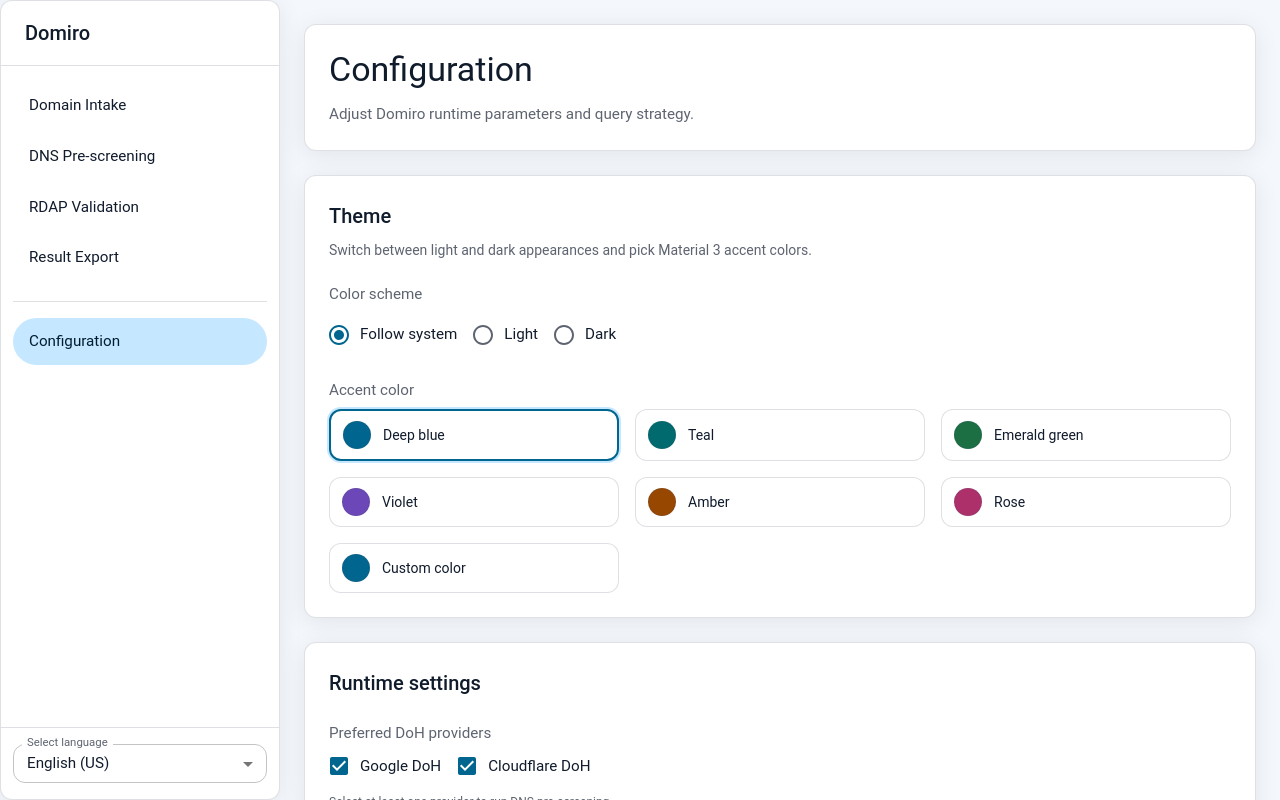
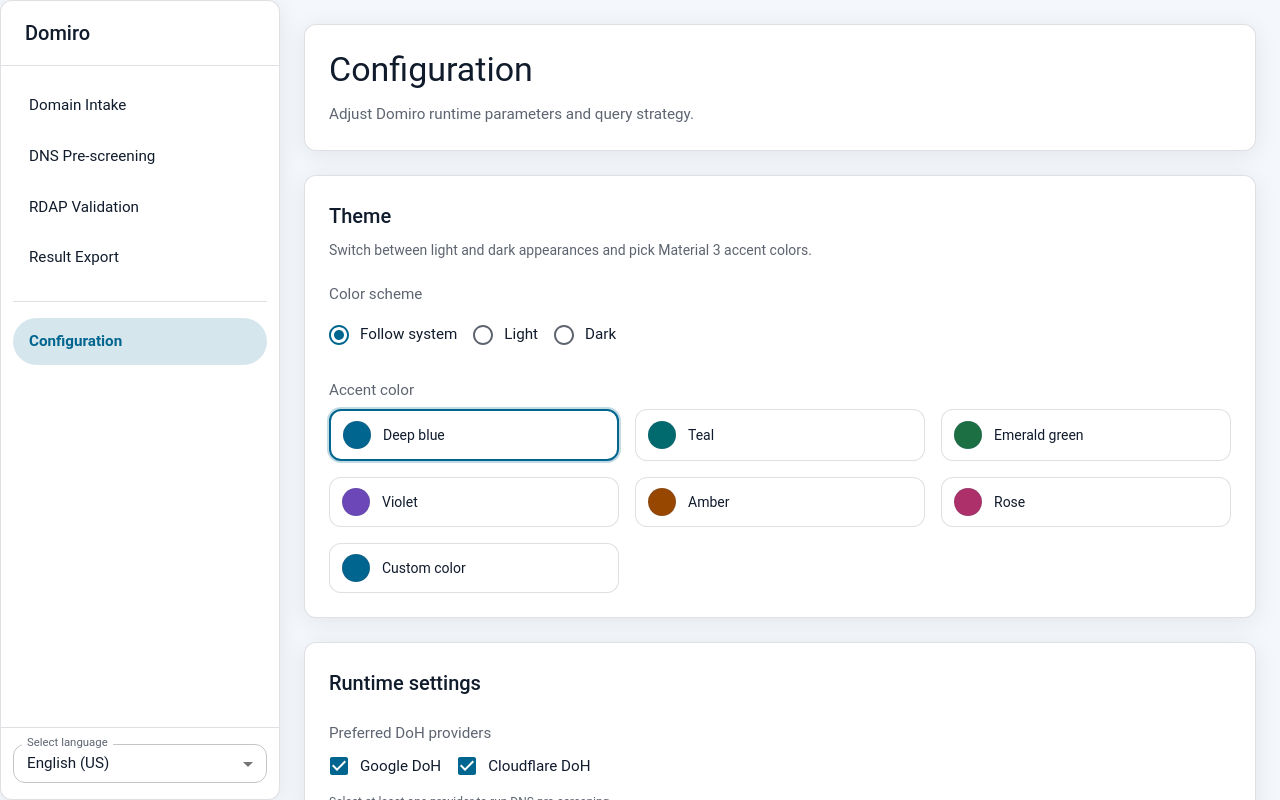
Before and after one commit to domiro-org/web, a React (Vite) app: page /settings in a window 1280 px wide. Shown: the top 800 px of the page. Built offline with nearby package versions, Linux system fonts and the light colour scheme.

Commit message:
Adjust theme selection emphasis

```diff
--- a/src/layouts/WideShell.tsx
+++ b/src/layouts/WideShell.tsx
@@ -14,7 +14,7 @@ import Stack from "@mui/material/Stack";
 import Toolbar from "@mui/material/Toolbar";
 import Typography from "@mui/material/Typography";
 import useMediaQuery from "@mui/material/useMediaQuery";
-import { useTheme } from "@mui/material/styles";
+import { alpha, useTheme } from "@mui/material/styles";
 import type { PropsWithChildren, ReactNode } from "react";
 import { useCallback, useEffect, useMemo, useState } from "react";
 import { NavLink, useLocation } from "react-router-dom";
@@ -110,10 +110,36 @@ export default function WideShell({ children }: PropsWithChildren) {
                 sx={{
                   borderRadius: 2,
                   px: 2,
-                  "&.Mui-selected": {
-                    bgcolor: "primary.container",
-                    color: "primary.onContainer"
-                  }
+                  // 通过降低透明度让选中态在明暗模式下保持合适对比度
+                  transition: (theme) =>
+                    theme.transitions.create("background-color", {
+                      duration: theme.transitions.duration.shorter
+                    }),
+                  "&:hover": (theme) => ({
+                    bgcolor: alpha(
+                      theme.palette.primary.main,
+                      theme.palette.mode === "light" ? 0.08 : 0.16
+                    )
+                  }),
+                  "&.Mui-selected": (theme) => ({
+                    bgcolor: alpha(
+                      theme.palette.primary.main,
+                      theme.palette.mode === "light" ? 0.16 : 0.24
+                    ),
+                    color:
+                      theme.palette.mode === "light"
+                        ? theme.palette.primary.main
+                        : theme.palette.primary.contrastText,
+                    "& .MuiListItemText-primary": {
+                      fontWeight: 600
+                    },
+                    "&:hover": {
+                      bgcolor: alpha(
+                        theme.palette.primary.main,
+                        theme.palette.mode === "light" ? 0.2 : 0.28
+                      )
+                    }
+                  })
                 }}
               >
                 <ListItemText primary={t(item.labelKey)} />
@@ -134,10 +160,36 @@ export default function WideShell({ children }: PropsWithChildren) {
                 sx={{
                   borderRadius: 2,
                   px: 2,
-                  "&.Mui-selected": {
-                    bgcolor: "primary.container",
-                    color: "primary.onContainer"
-                  }
+                  // 通过降低透明度让选中态在明暗模式下保持合适对比度
+                  transition: (theme) =>
+                    theme.transitions.create("background-color", {
+                      duration: theme.transitions.duration.shorter
+                    }),
+                  "&:hover": (theme) => ({
+                    bgcolor: alpha(
+                      theme.palette.primary.main,
+                      theme.palette.mode === "light" ? 0.08 : 0.16
+                    )
+                  }),
+                  "&.Mui-selected": (theme) => ({
+                    bgcolor: alpha(
+                      theme.palette.primary.main,
+                      theme.palette.mode === "light" ? 0.16 : 0.24
+                    ),
+                    color:
+                      theme.palette.mode === "light"
+                        ? theme.palette.primary.main
+                        : theme.palette.primary.contrastText,
+                    "& .MuiListItemText-primary": {
+                      fontWeight: 600
+                    },
+                    "&:hover": {
+                      bgcolor: alpha(
+                        theme.palette.primary.main,
+                        theme.palette.mode === "light" ? 0.2 : 0.28
+                      )
+                    }
+                  })
                 }}
               >
                 <ListItemText primary={t(item.labelKey)} />
--- a/src/pages/SettingsPage.tsx
+++ b/src/pages/SettingsPage.tsx
@@ -12,6 +12,7 @@ import Slider from "@mui/material/Slider";
 import Stack from "@mui/material/Stack";
 import TextField from "@mui/material/TextField";
 import Typography from "@mui/material/Typography";
+import { alpha } from "@mui/material/styles";
 import type { ChangeEvent } from "react";
 import { useCallback, useMemo, useState } from "react";
 import { useTranslation } from "react-i18next";
@@ -220,8 +221,13 @@ export default function SettingsPage() {
                       py: 1.25,
                       borderWidth: isSelected ? 2 : 1,
                       borderColor: isSelected ? "primary.main" : "divider",
+                      // 选中态描边使用半透明主色，避免在不同主题下过亮或过暗
                       boxShadow: isSelected
-                        ? (theme) => `0 0 0 2px ${theme.palette.primary.container}`
+                        ? (theme) =>
+                            `0 0 0 2px ${alpha(
+                              theme.palette.primary.main,
+                              theme.palette.mode === "light" ? 0.24 : 0.32
+                            )}`
                         : "none",
                       transition: (theme) =>
                         theme.transitions.create(["border-color", "box-shadow"], {
```
